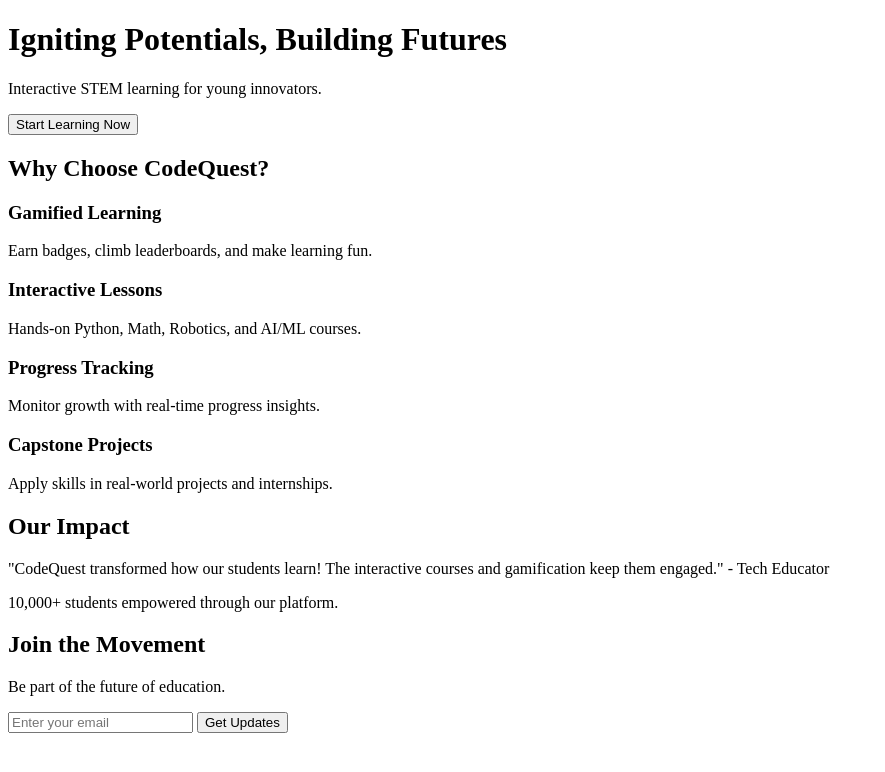
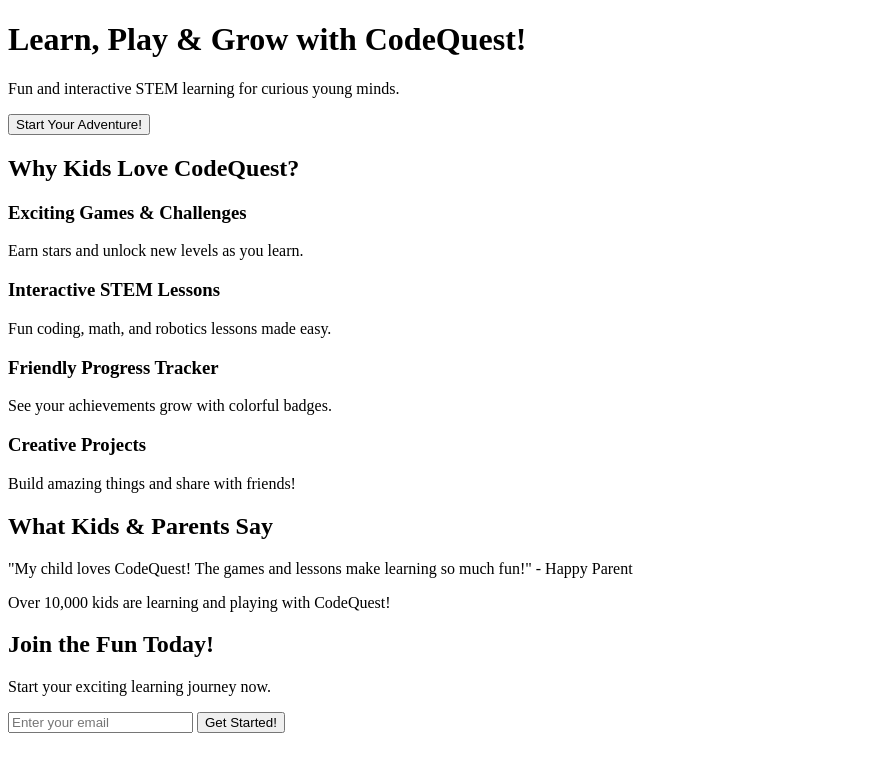
Before and after one commit to Chrimau/codequest_demo, a plain HTML site: page index.html in a window 1280 px wide. Shown: the whole page, without its empty margins (0-885 px from the left). Drawn offline with Linux system fonts and the light colour scheme.

Commit message:
Update index.html

```diff
--- a/index.html
+++ b/index.html
@@ -1,55 +1,56 @@
 <!DOCTYPE html>
 <html lang="en">
 <head>
-<meta charset="UTF-8">
-<meta name="viewport" content="width=device-width, initial-scale=1.0">
-<title>CodeQuest - Ignite Your Potential</title>
-<link rel="stylesheet" href="styles.css">
+    <meta charset="UTF-8">
+    <meta name="viewport" content="width=device-width, initial-scale=1.0">
+    <title>CodeQuest - Fun Learning for Kids!</title>
+    <link rel="stylesheet" href="styles.css">
+    <script defer src="script.js"></script>
 </head>
 <body>
-<!-- Hero Section -->
-<header class="hero">
-<h1>Igniting Potentials, Building Futures</h1>
-<p>Interactive STEM learning for young innovators.</p>
-        <button class="cta-button">Start Learning Now</button>
+    <!-- Hero Section -->
+    <header class="hero">
+        <h1>Learn, Play & Grow with CodeQuest!</h1>
+        <p>Fun and interactive STEM learning for curious young minds.</p>
+        <button class="cta-button">Start Your Adventure!</button>
     </header>
 
     <!-- Key Features Section -->
     <section class="features">
-        <h2>Why Choose CodeQuest?</h2>
+        <h2>Why Kids Love CodeQuest?</h2>
         <div class="feature-list">
             <div class="feature-item">
-                <h3>Gamified Learning</h3>
-                <p>Earn badges, climb leaderboards, and make learning fun.</p>
+                <h3>Exciting Games & Challenges</h3>
+                <p>Earn stars and unlock new levels as you learn.</p>
             </div>
             <div class="feature-item">
-                <h3>Interactive Lessons</h3>
-                <p>Hands-on Python, Math, Robotics, and AI/ML courses.</p>
+                <h3>Interactive STEM Lessons</h3>
+                <p>Fun coding, math, and robotics lessons made easy.</p>
             </div>
             <div class="feature-item">
-                <h3>Progress Tracking</h3>
-                <p>Monitor growth with real-time progress insights.</p>
+                <h3>Friendly Progress Tracker</h3>
+                <p>See your achievements grow with colorful badges.</p>
             </div>
             <div class="feature-item">
-                <h3>Capstone Projects</h3>
-                <p>Apply skills in real-world projects and internships.</p>
+                <h3>Creative Projects</h3>
+                <p>Build amazing things and share with friends!</p>
             </div>
         </div>
     </section>
 
     <!-- Testimonials Section -->
     <section class="testimonials">
-        <h2>Our Impact</h2>
-        <p>"CodeQuest transformed how our students learn! The interactive courses and gamification keep them engaged." - Tech Educator</p>
-        <p>10,000+ students empowered through our platform.</p>
+        <h2>What Kids & Parents Say</h2>
+        <p>"My child loves CodeQuest! The games and lessons make learning so much fun!" - Happy Parent</p>
+        <p>Over 10,000 kids are learning and playing with CodeQuest!</p>
     </section>
 
     <!-- Call to Action Section -->
     <footer class="cta">
-        <h2>Join the Movement</h2>
-        <p>Be part of the future of education.</p>
+        <h2>Join the Fun Today!</h2>
+        <p>Start your exciting learning journey now.</p>
         <input type="email" placeholder="Enter your email" />
-        <button class="cta-button">Get Updates</button>
+        <button class="cta-button" id="subscribe-button">Get Started!</button>
     </footer>
 </body>
 </html>
```
